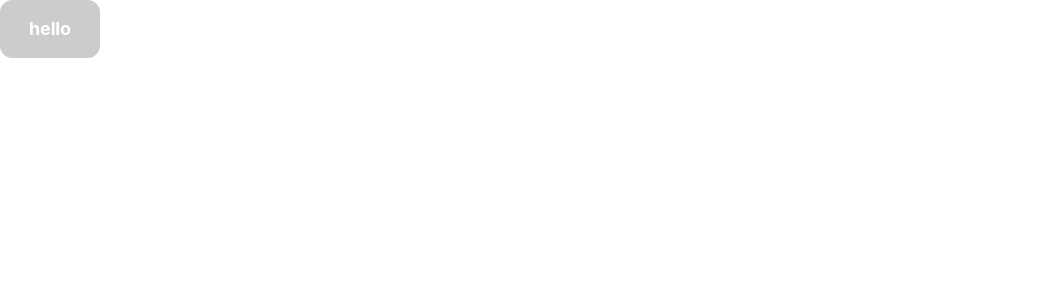
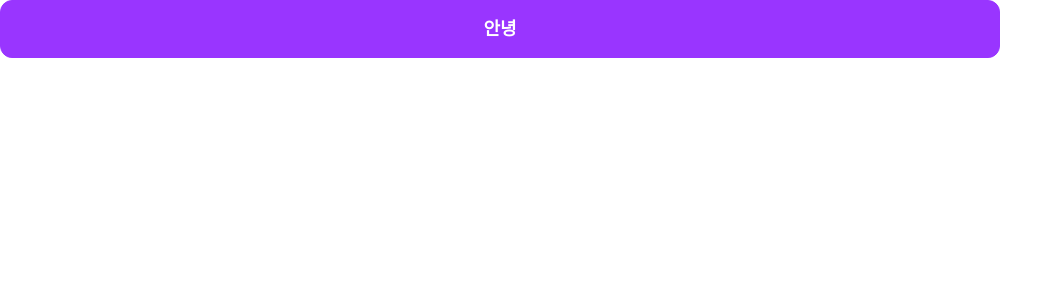
Before and after one commit to codeit-project-rolling/rolling, a React (Create React App) app: page / in a window 1280 px wide. Shown: the top 300 px of the page, without its empty margins (0-1063 px from the left). Built offline with nearby package versions, Linux system fonts and the light colour scheme; the HTML template or start-up script is replaced by a standard one.

Commit message:
refactor: scss에서 width제거, Button의 prop으로 className받아서 적용

```diff
--- a/src/components/Button/Button.jsx
+++ b/src/components/Button/Button.jsx
@@ -4,8 +4,8 @@ import React from 'react';
 
 import styles from 'components/Button/Button.module.scss';
 
-function Button({ buttonType, children, disabled, onClick }) {
-  const buttonClassName = classNames({
+function Button({ className, buttonType, children, disabled, onClick }) {
+  const buttonStyle = {
     [styles.primaryButton56]: buttonType === 'primary56',
     [styles.primaryButton40]: buttonType === 'primary40',
     [styles.secondaryButton40]: buttonType === 'secondary40',
@@ -23,7 +23,9 @@ function Button({ buttonType, children, disabled, onClick }) {
     [styles.outlinedSingleButton28]:
       buttonType === 'outlined28' && typeof children.type !== 'string' && React.Children.count(children) === 1,
     [styles.disabled]: disabled,
-  });
+  };
+
+  const buttonClassName = classNames(buttonStyle, className);
 
   const handleClick = () => {
     if (!disabled) {
@@ -39,6 +41,7 @@ function Button({ buttonType, children, disabled, onClick }) {
 }
 
 Button.propTypes = {
+  className: PropTypes.string,
   children: PropTypes.string,
   buttonType: PropTypes.string,
   disabled: PropTypes.bool,
@@ -46,6 +49,7 @@ Button.propTypes = {
 };
 
 Button.defaultProps = {
+  className: '',
   children: '',
   buttonType: '',
   disabled: false,
--- a/src/components/Button/Button.module.scss
+++ b/src/components/Button/Button.module.scss
@@ -13,7 +13,6 @@
 
 .primaryButton56 {
   @include buttonStyleDelete;
-  width: 100%;
   display: inline-flex;
   padding: 1.4rem 2.4rem;
   justify-content: center;
@@ -23,7 +22,6 @@
   background: $Purple600;
   border: 0.1rem solid $Purple600;
   p {
-    width: 16rem;
     color: $White;
     text-align: center;
     font-size: $fontSize18;
--- a/src/components/card/card.jsx
+++ b/src/components/card/card.jsx
@@ -8,7 +8,7 @@ import Badge from 'components/Badge/Badge';
 
 import formatDate from 'utils/formatDate';
 
-import CardStyle from './Card.module.scss';
+import CardStyle from './card.module.scss';
 import { CardDumpData } from './dump.data';
 
 function Card({ data, showDelteIcon }) {
--- a/src/pages/HomePage/HomePage.jsx
+++ b/src/pages/HomePage/HomePage.jsx
@@ -1,12 +1,12 @@
 import Button from 'components/Button/Button';
+
+import styles from 'pages/HomePage/HomePage.module.scss';
 
 function HomePage() {
   return (
-    <div style={{ width: '10rem' }}>
-      <Button buttonType="primary56" disabled>
-        <p>hello</p>
-      </Button>
-    </div>
+    <Button className={styles.button} buttonType="primary56">
+      <p>안녕</p>
+    </Button>
   );
 }
 
--- a/src/pages/HomePage/HomePage.module.scss
+++ b/src/pages/HomePage/HomePage.module.scss
@@ -0,0 +1,3 @@
+.button {
+  width: 100rem;
+}
--- a/src/pages/PostPage/PostIdPage/PostIdPage.jsx
+++ b/src/pages/PostPage/PostIdPage/PostIdPage.jsx
@@ -1,5 +1,7 @@
+import HeaderLayout from 'components/Header/HeaderLayout';
+
 function PostIdPage() {
-  return <div />;
+  return <HeaderLayout />;
 }
 
 export default PostIdPage;
```
